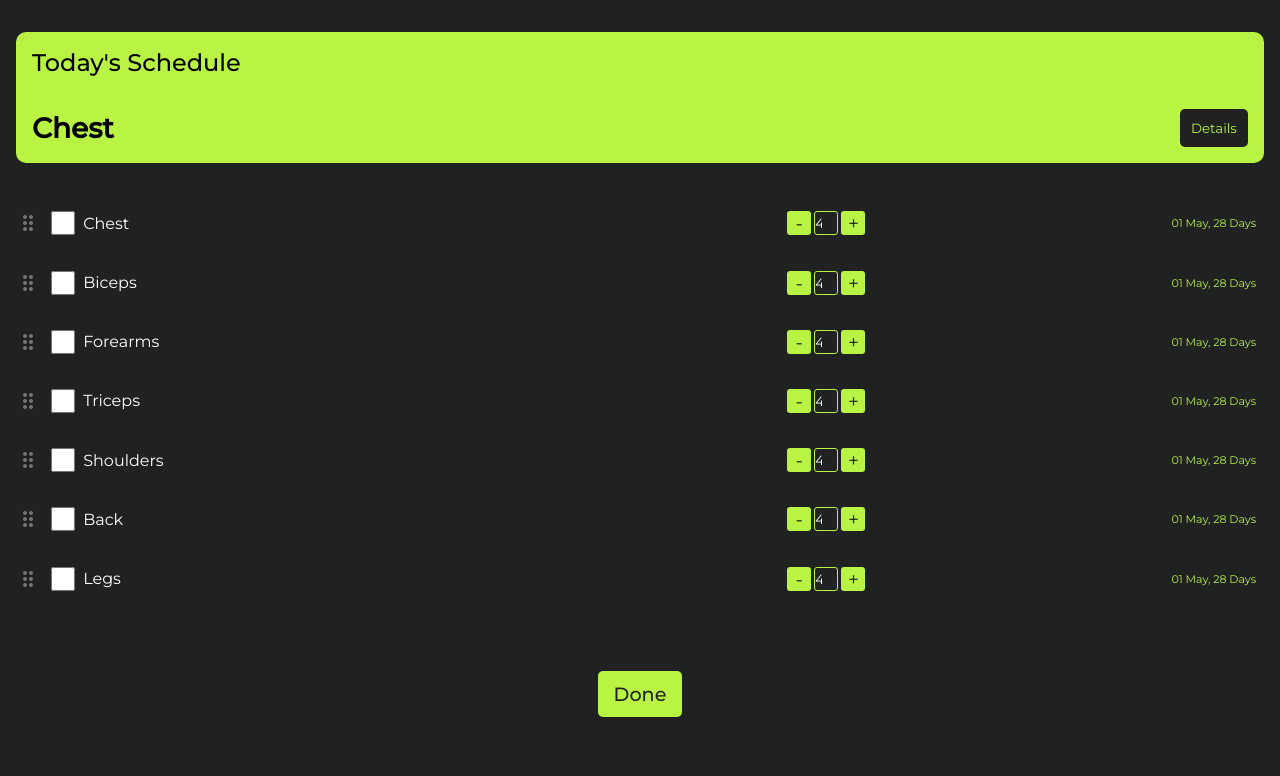
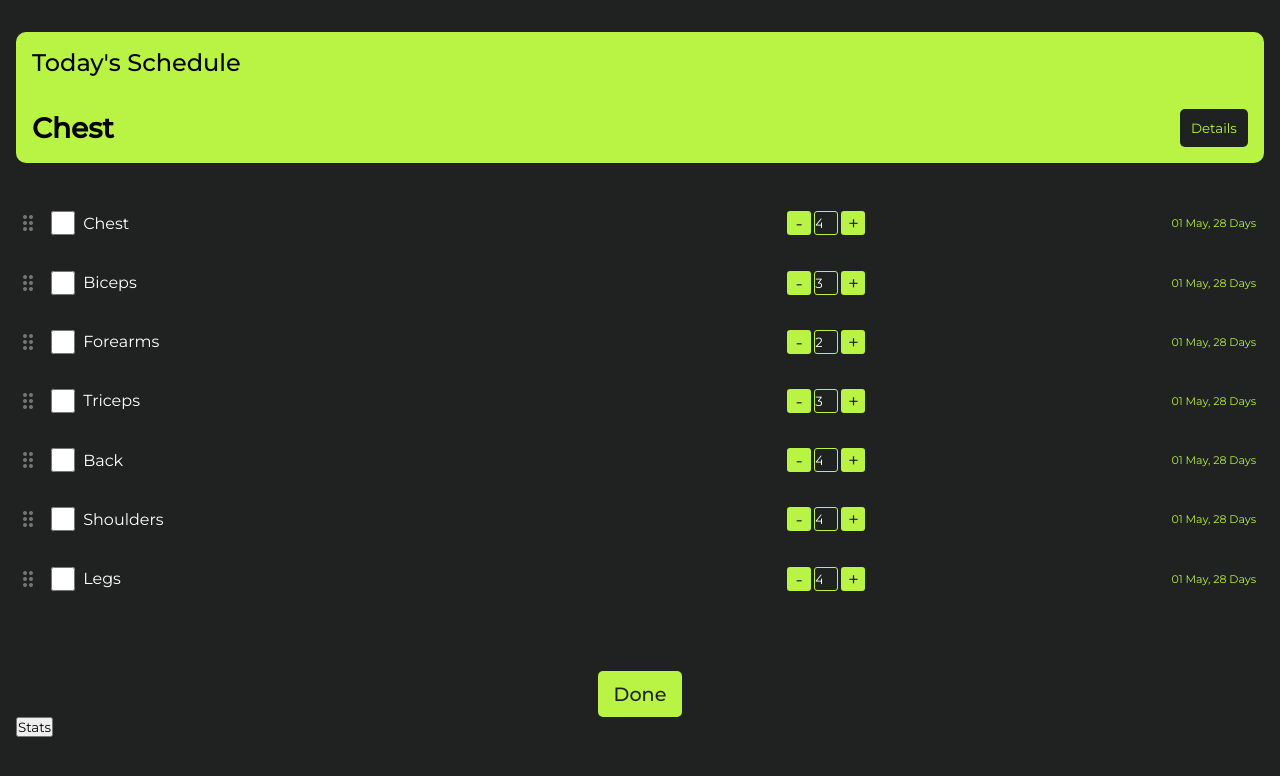
Before and after one commit to prateek18801/liftlog, a React (Vite) app: page / in a window 1280 px wide. Shown: the top 776 px of the page. Built offline with nearby package versions, Linux system fonts and the light colour scheme.

Commit message:
Implement sorting update props default exercise schedule

```diff
--- a/src/pages/Home.tsx
+++ b/src/pages/Home.tsx
@@ -1,17 +1,17 @@
-import { useState } from 'react';
+import { Dispatch, SetStateAction, useState } from 'react';
 import ExerciseListItem from '../components/ExerciseListItem';
 import useLocalStorage from '../hooks/useLocalStorage';
 import styles from './Home.module.css';
 
-const Home: React.FC = () => {
+const Home = ({ setPage }: { setPage: Dispatch<SetStateAction<number>> }) => {
 
     const [exerciseSchedule, setExerciseSchedule] = useLocalStorage('SCHEDULE', [
         { part: 'chest', exercises: 4, timestamp: 1682899200000, id: 0 },
-        { part: 'biceps', exercises: 4, timestamp: 1682899200000, id: 1 },
-        { part: 'forearms', exercises: 4, timestamp: 1682899200000, id: 2 },
-        { part: 'triceps', exercises: 4, timestamp: 1682899200000, id: 3 },
-        { part: 'shoulders', exercises: 4, timestamp: 1682899200000, id: 4 },
-        { part: 'back', exercises: 4, timestamp: 1682899200000, id: 5 },
+        { part: 'biceps', exercises: 3, timestamp: 1682899200000, id: 1 },
+        { part: 'forearms', exercises: 2, timestamp: 1682899200000, id: 2 },
+        { part: 'triceps', exercises: 3, timestamp: 1682899200000, id: 3 },
+        { part: 'back', exercises: 4, timestamp: 1682899200000, id: 4 },
+        { part: 'shoulders', exercises: 4, timestamp: 1682899200000, id: 5 },
         { part: 'legs', exercises: 4, timestamp: 1682899200000, id: 6 }
     ]);
 
@@ -26,7 +26,7 @@ const Home: React.FC = () => {
         const updatedExerciseSchdeule = exerciseSchedule.map(listItem => {
             if (exercisesDoneToday.includes(listItem.id)) return { ...listItem, timestamp: Date.now() };
             return listItem;
-        });
+        }).sort((a, b) => a.timestamp - b.timestamp || a.id - b.id);
         setExerciseSchedule(updatedExerciseSchdeule);
     }
 
@@ -57,6 +57,10 @@ const Home: React.FC = () => {
                 <button onClick={updateTimestamps}>Done</button>
             </div>
 
+            <div >
+                <button onClick={() => { setPage(1) }}>Stats</button>
+            </div>
+
         </div>
     );
 }
```
